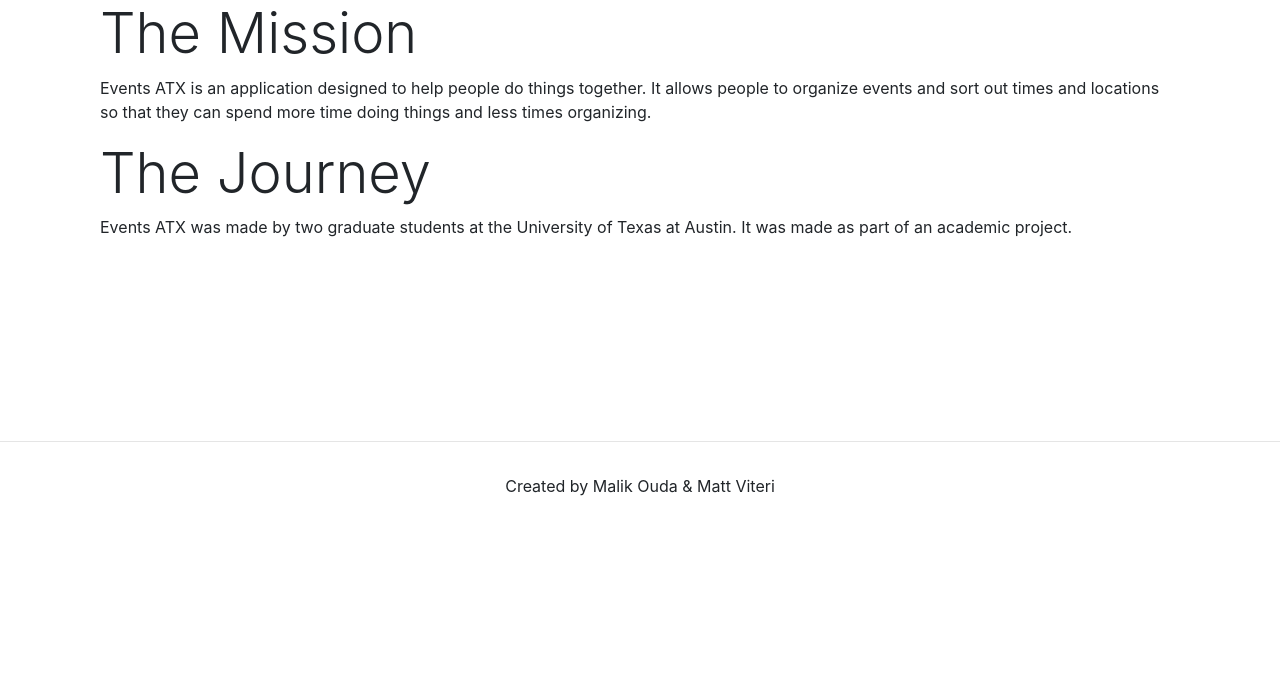
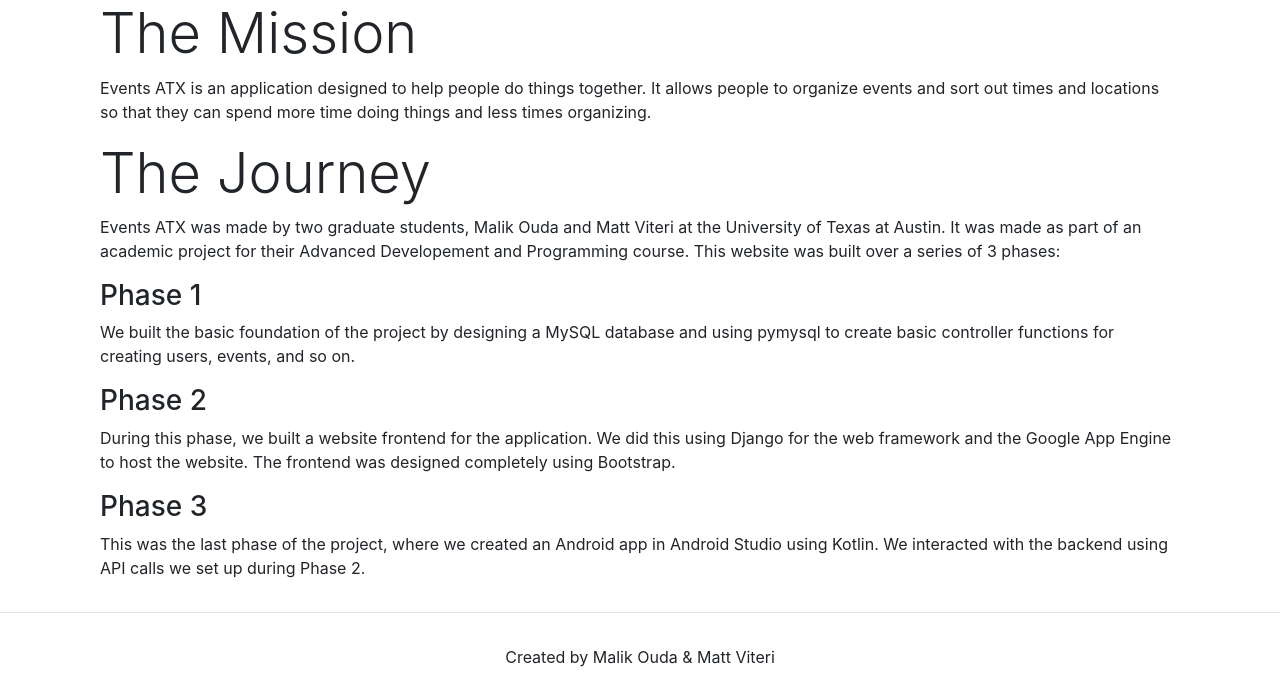
Before and after one commit to mxviteri/utexas-apad-project2, a Django app: page /info/ in a window 1280 px wide. Shown: the part 359-1044 px from the top of the page. Before the commit the page ends 855 px from the top, so only its background shows below. Run offline with Django 3.2, Linux system fonts and the light colour scheme; some libraries are stand-ins or nearby versions.

Commit message:
Added to narrative and about

```diff
--- a/api/templates/info/aboutUs.html
+++ b/api/templates/info/aboutUs.html
@@ -1,7 +1,12 @@
 <div class="container mt-3">
     <h6>Malik Ouda:</h6>
-    <p></p>
-
+    <p>
+    Malik is a Bridge student at the Univerity of Texas at Austin.
+    He studies Arts & Entertainment Technologies for his Bachelors
+    and Information Technology and Management for his Masters. He is currently
+    going into his 4th year at UT. He enjoys playing video games, board games,
+    building video games in Unity, programming, and watching film.
+    </p>
     <br />
 
     <h6>Matt Viteri:</h6>
--- a/api/templates/info/narrative.html
+++ b/api/templates/info/narrative.html
@@ -5,6 +5,19 @@
     doing things and less times organizing.</p>
 
     <h1 class="display-4">The Journey</h1>
-    <p>Events ATX was made by two graduate students at the University of Texas at Austin.
-    It was made as part of an academic project.</p>
+    <p>Events ATX was made by two graduate students, Malik Ouda and Matt Viteri
+    at the University of Texas at Austin. It was made as part of an academic project
+    for their Advanced Developement and Programming course. This website was built
+    over a series of 3 phases:</p>
+    <h3>Phase 1</h3>
+    <p>We built the basic foundation of the project by designing a MySQL database
+    and using pymysql to create basic controller functions for creating users, events,
+    and so on.</p>
+    <h3>Phase 2</h3>
+    <p>During this phase, we built a website frontend for the application. We did this
+    using Django for the web framework and the Google App Engine to host the website.
+    The frontend was designed completely using Bootstrap.</p>
+    <h3>Phase 3</h3>
+    <p>This was the last phase of the project, where we created an Android app in Android Studio
+    using Kotlin. We interacted with the backend using API calls we set up during Phase 2.</p>
 </div>
```
